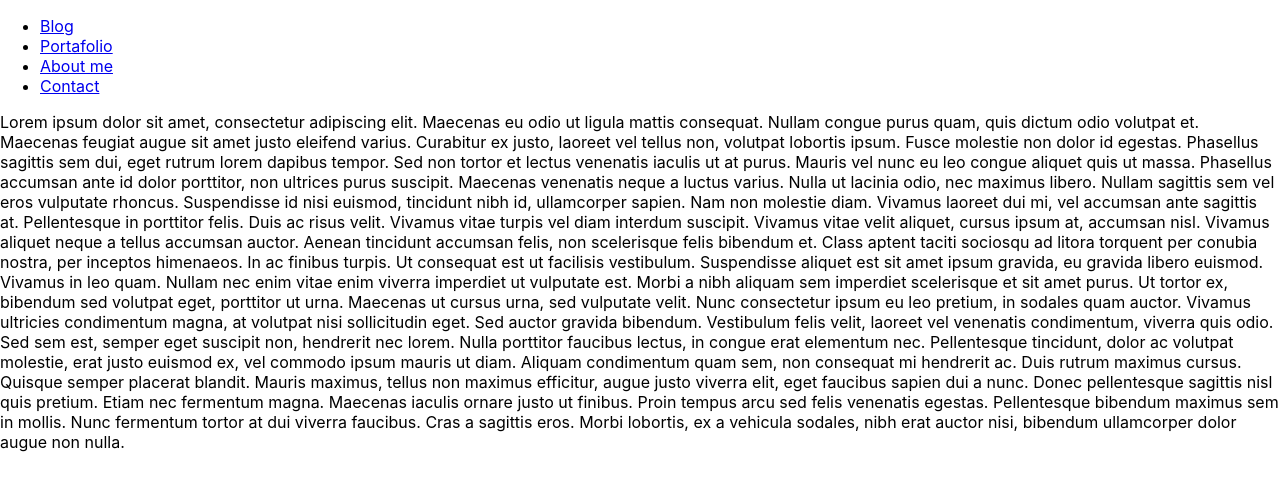
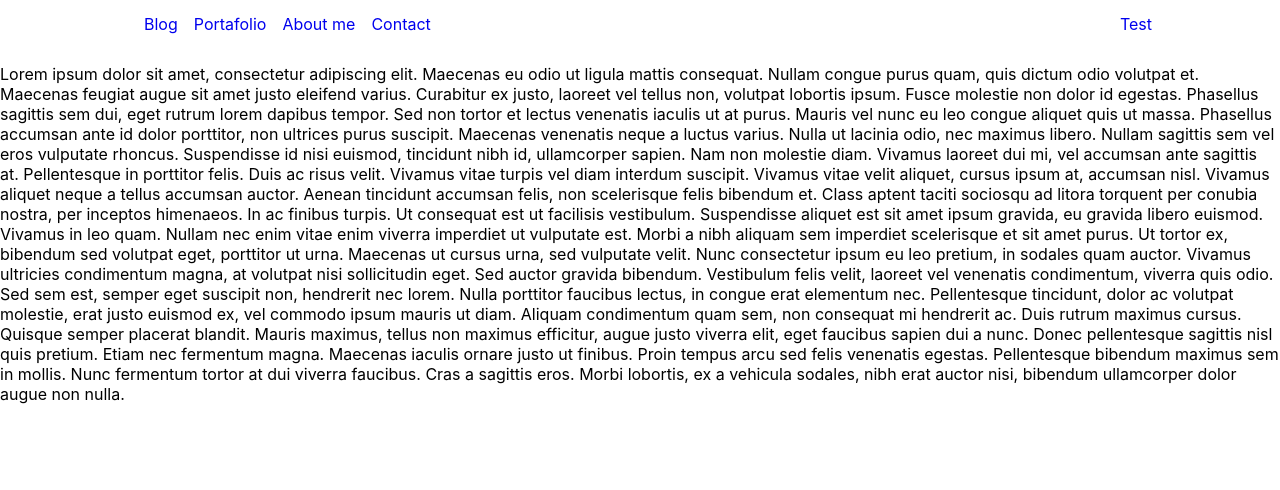
Before and after one commit to sgq995/sgq995.github.io, a React (Create React App) app: page / in a window 1280 px wide. Shown: the top 490 px of the page. Built offline with nearby package versions, Linux system fonts and the light colour scheme.

Commit message:
feat: Styling the navbar

```diff
--- a/src/Nav.css
+++ b/src/Nav.css
@@ -1,3 +1,32 @@
 .navbar {
+    padding: 0 10vw;
+    width: 80vw;
+    height: 3rem;
+    /* background-color: var(--bg-primary); */
+}
 
+.navbar-nav {
+    list-style: none;
+    padding: 0;
+    margin: 0;
+    display: flex;
+    justify-content: center;
+    align-items: center;
+    height: 100%;
 }
+
+.nav-item {
+    margin-left: 1rem;
+    display: flex;
+    flex-direction: column;
+    justify-content: center;
+    height: 100%;
+}
+
+.nav-item:last-child {
+    margin-left: auto;
+}
+
+.nav-link {
+    text-decoration: none;
+}
--- a/src/Nav.js
+++ b/src/Nav.js
@@ -7,26 +7,23 @@ function Nav() {
     'Blog',
     'Portafolio',
     'About me',
-    'Contact'
+    'Contact',
+    'Test'
   ];
 
   const navItem = (text, link) => {
     return (
-      <li className="item" key={text.toLowerCase()}>
-        <a href={link ? link : '#'}>{text}</a>
+      <li className="nav-item" key={text.toLowerCase()}>
+        <a href={link ? link : '#'} className="nav-link">{text}</a>
       </li>
     );
   };
 
   return (
-    <nav className="nav">
-      <ul>
+    <nav className="navbar">
+      <ul className="navbar-nav">
         {items.map(item => navItem(item))}
       </ul>
-
-      <div className="right">
-
-      </div>
     </nav>
   );
 }
```
